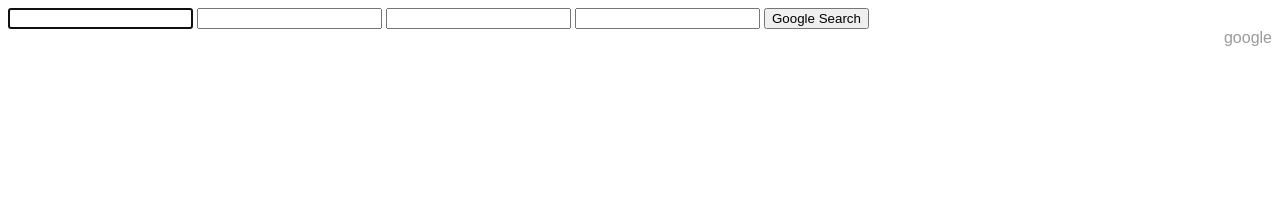
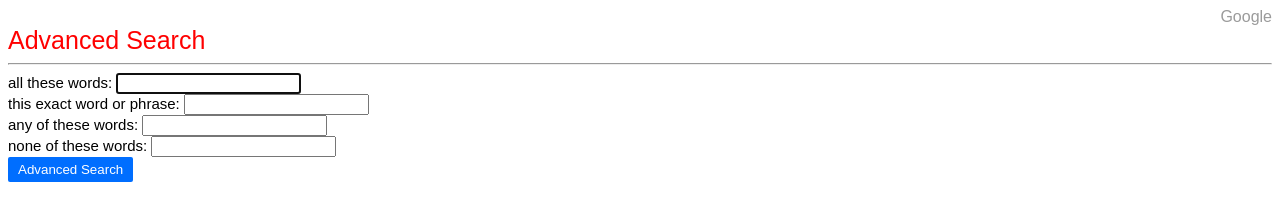
Before and after one commit to SnowZillin/Google-Replica, a plain HTML site: page advanced_google.html in a window 1280 px wide. Drawn offline with Linux system fonts and the light colour scheme.

Commit message:
Added basic CSS and nessesary text to google advanced search page.

```diff
--- a/advanced_google.html
+++ b/advanced_google.html
@@ -5,15 +5,26 @@
         <link rel="stylesheet"href="google.css"/>
     </head>
     <body>
+        <div class="link_to_google_search_from_advanced_search">
+            <a href="file:///C:/Users/jeffs/.vscode/Work%20Python/har_web_dev/Google-Replica/index.html">Google</a>
+        </div>
+        <p class="advanced_search_words_above_divider">Advanced Search</p>
+        <hr>
         <form action="https://google.com/search">
-            <input value autofocus="autofocus" name="as_q" type="text">
-            <input value autofocus="autofocus" name="as_epq" type="text">
-            <input value autofocus="autofocus" name="as_oq" type="text">
-            <input value autofocus="autofocus" name="as_eq" type="text">
-            <input type="submit" value="Google Search">
+            <div class="all_these_words_text_and_input_box">
+                <p id="all_these_words_text">all these words:</p>              <input id="all_these_words_input_box" value autofocus="autofocus" name="as_q" type="text"><br>
+            </div>
+            <div class="this_exact_word_or_phrase_text_and_input_box">
+                <p id="this_exact_word_or_phrase_text">this exact word or phrase:</p>    <input value autofocus="autofocus" name="as_epq" type="text"><br>
+            </div>
+            <div class="any_of_these_words_text_and_input_box">
+                <p id="any_of_these_words_text">any of these words:</p>           <input value autofocus="autofocus" name="as_oq" type="text"><br>
+            </div>
+            <div class="none_of_these_words_text_and_input_box">
+                <p id="none_of_these_words_text">none of these words:</p>           <input value autofocus="autofocus" name="as_eq" type="text"><br>
+            </div>
+            <input id="google_advanced_search_button"type="submit" value="Advanced Search">
         </form>
-        <div class="google_images_advanced">
-            <a href="file:///C:/Users/jeffs/.vscode/Work%20Python/har_web_dev/Google-Replica/index.html">google</a>
-        </div>
+
     </body>
 </html>
--- a/google.css
+++ b/google.css
@@ -39,9 +39,6 @@ body{
     margin-right: auto;
     margin-top: 32px;
     border: 1px solid lightgray
-
-
-
 }
 #google_search_button{
     margin-left: 600px;
@@ -49,3 +46,37 @@ body{
     border: none;
     padding: 10px
 }
+.advanced_search_words_above_divider{
+    display: inline;
+}
+.link_to_google_search_from_advanced_search{
+    text-align: right;
+}
+.link_to_google_search_from_advanced_search a:link, .link_to_google_search_from_advanced_search a:visited{
+    color: rgb(155, 155, 155);
+    font-size: 20;
+    text-decoration:none;
+    font-family: arial;
+    text-align: right;
+}
+.advanced_search_words_above_divider{
+    font-size: 25px;
+    color: red;
+    font-family: arial;
+}
+#all_these_words_text,#this_exact_word_or_phrase_text, #any_of_these_words_text,#none_of_these_words_text{
+    display: inline;
+    font-family: Arial;
+    font-size: 15px;
+}
+#google_advanced_search_button{
+    color:white;
+    background-color: rgb(0, 110, 255);
+    border: none;
+    font-family: arial;
+    padding-top: 5px;
+    padding-bottom: 5px;
+    padding-left: 10px;
+    padding-right: 10px;
+    border-radius: 2px;
+}
```
